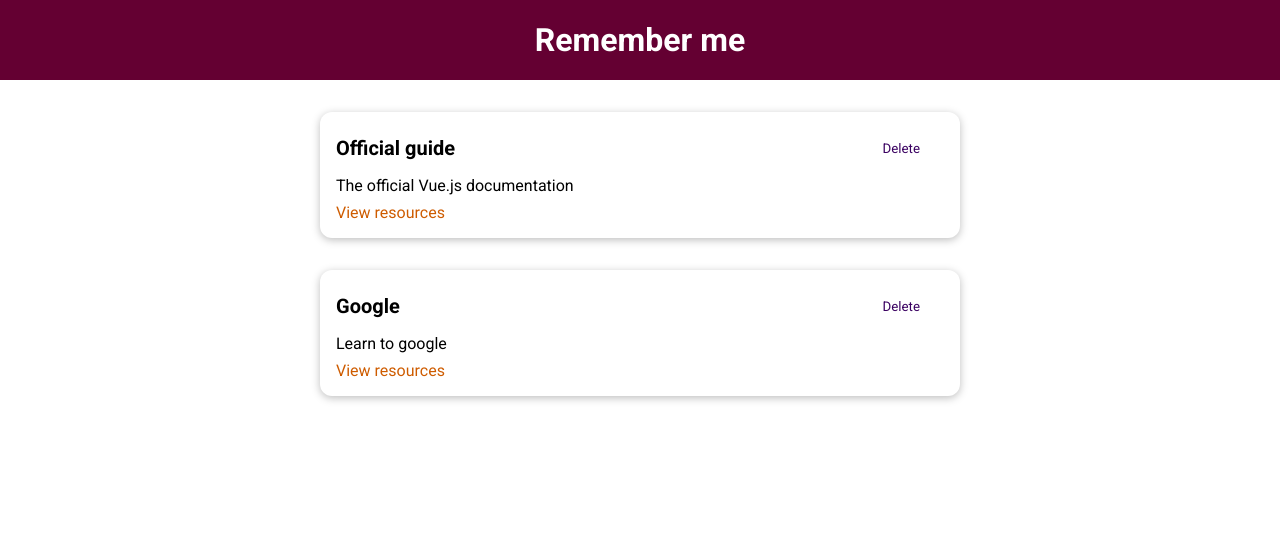
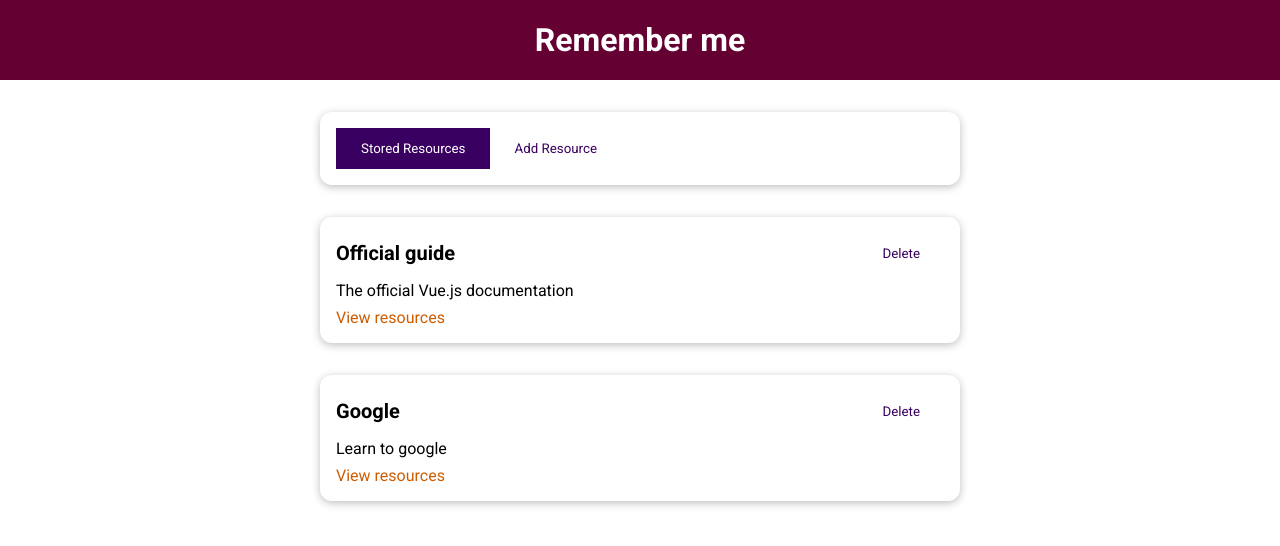
Before and after one commit to lpascarelli/vue-reload, a Vue app in the folder learning-resource-app/: page / in a window 1280 px wide. Shown: the top 546 px of the page. Built offline with nearby package versions, Linux system fonts and the light colour scheme.

Commit message:
Work with components dynamically

```diff
--- a/learning-resource-app/src/App.vue
+++ b/learning-resource-app/src/App.vue
@@ -1,35 +1,17 @@
 <template>
   <the-header title="Remember me" />
-  <stored-resources :resources="storedResources" />
+  <the-resources />
 </template>
 
 <script>
-import StoredResources from './components/learning-resources/StoredResources.vue';
 import TheHeader from './components/layouts/TheHeader.vue';
+import TheResources from './components/learning-resources/TheResources.vue';
 
 export default {
   components: {
-    StoredResources,
     TheHeader,
+    TheResources,
   },
-  data() {
-    return {
-      storedResources: [
-        {
-          id: '1',
-          title: 'Official guide',
-          description: 'The official Vue.js documentation',
-          link: 'https://vuejs.org'
-        },
-        {
-          id: '2',
-          title: 'Google',
-          description: 'Learn to google',
-          link: 'https://google.com'
-        },
-      ]
-    }
-  }
 }
 </script>
 
--- /dev/null
+++ b/learning-resource-app/src/components/learning-resources/AddResource.vue
@@ -0,0 +1,5 @@
+<template>
+  <h2>
+    Add Resource
+  </h2>
+</template>
--- a/learning-resource-app/src/components/learning-resources/StoredResources.vue
+++ b/learning-resource-app/src/components/learning-resources/StoredResources.vue
@@ -8,7 +8,7 @@
   import LearningResource from './LearningResource.vue';
 
   export default {
-    props: ['resources'],
+    inject: ['resources'],
 
     components: {
       LearningResource
--- /dev/null
+++ b/learning-resource-app/src/components/learning-resources/TheResources.vue
@@ -0,0 +1,56 @@
+<template>
+  <base-card>
+    <base-button :mode="storedResButtonMode" @click="setSelectedTab('stored-resources')">Stored Resources</base-button>
+    <base-button :mode="addResButtonMode" @click="setSelectedTab('add-resource')">Add Resource</base-button>
+  </base-card>
+  <component :is="selectedTab"></component>
+</template>
+
+<script>
+import AddResource from './AddResource.vue';
+import StoredResources from './StoredResources.vue';
+
+export default {
+  components: {
+    AddResource,
+    StoredResources,
+  },
+  data() {
+    return {
+      selectedTab: 'stored-resources',
+      storedResources: [
+        {
+          id: '1',
+          title: 'Official guide',
+          description: 'The official Vue.js documentation',
+          link: 'https://vuejs.org'
+        },
+        {
+          id: '2',
+          title: 'Google',
+          description: 'Learn to google',
+          link: 'https://google.com'
+        },
+      ]
+    };
+  },
+  computed: {
+    storedResButtonMode() {
+      return this.selectedTab === 'stored-resources' ? null : 'flat';
+    },
+    addResButtonMode() {
+      return this.selectedTab === 'add-resource' ? null : 'flat';
+    }
+  },
+  provide() {
+    return {
+      resources: this.storedResources,
+    }
+  },
+  methods: {
+    setSelectedTab(tab) {
+      this.selectedTab = tab;
+    }
+  }
+}
+</script>
```
